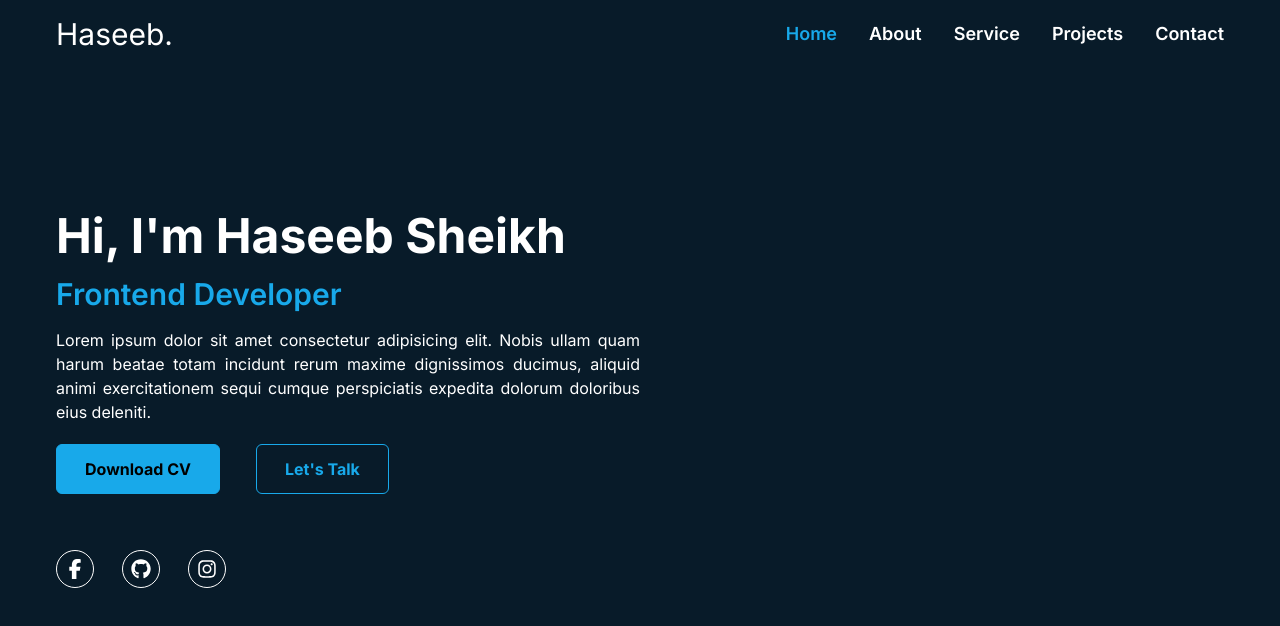
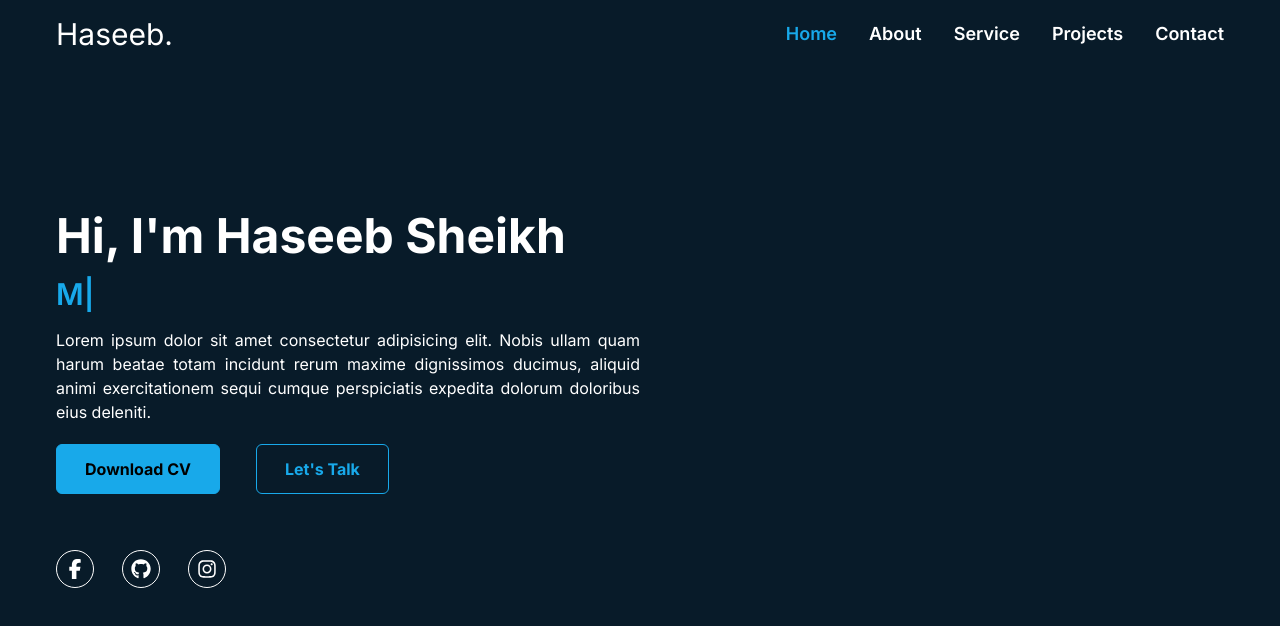
Before and after one commit to AbdulHaseb9/portfoliowebsite, a Next.js app: page / in a window 1280 px wide. Shown: the top 626 px of the page. Built offline with nearby package versions, Linux system fonts and the light colour scheme.

Commit message:
add typing animation in hero section

```diff
--- a/components/Hero.js
+++ b/components/Hero.js
@@ -5,6 +5,7 @@ import { FaFacebookF } from "react-icons/fa6";
 // import { FaXTwitter } from "react-icons/fa6";
 import { FaInstagram } from "react-icons/fa";
 import { FaGithub } from "react-icons/fa";
+import { TypeAnimation } from "react-type-animation";
 
 export default function Hero() {
   return (
@@ -13,9 +14,22 @@ export default function Hero() {
         <h2 className="text-white font-bold text-4xl text-center md:text-left md:text-5xl mb-4">
           Hi, I'm Haseeb Sheikh
         </h2>
-        <p className="text-primary_color font-semibold text-2xl text-center md:text-3xl md:text-left">
-          Frontend Developer
-        </p>
+        {/* npm typing animation */}
+        <TypeAnimation
+          sequence={[
+            "Frontend Developer",
+            1000,
+            "Backend Developer",
+            1000,
+            "Mern-Stack Developer",
+            1000,
+          ]}
+          wrapper="span"
+          speed={50}
+          className="text-primary_color font-semibold text-2xl text-center md:text-3xl md:text-left"
+          repeat={Infinity}
+        />
+        <p></p>
         <p className="text-white text-justify w-full md:w-1/2 mt-4">
           Lorem ipsum dolor sit amet consectetur adipisicing elit. Nobis ullam
           quam harum beatae totam incidunt rerum maxime dignissimos ducimus,
--- a/package.json
+++ b/package.json
@@ -12,7 +12,8 @@
     "next": "14.2.2",
     "react": "^18",
     "react-dom": "^18",
-    "react-icons": "^5.1.0"
+    "react-icons": "^5.1.0",
+    "react-type-animation": "^3.2.0"
   },
   "devDependencies": {
     "eslint": "^8",
```
Also changed, not shown: 1 other file (tests, documents, lock files or other folders).
